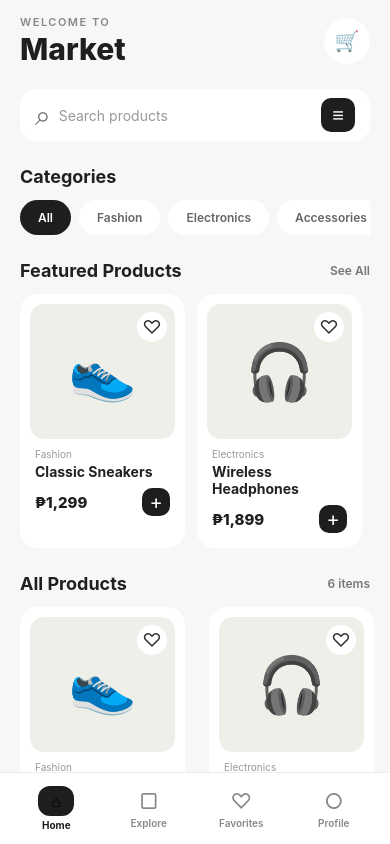
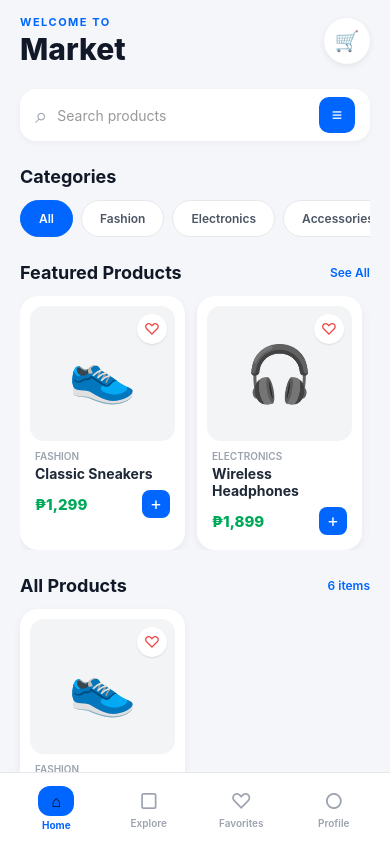
Before and after one commit to Joyboy-creator/MCO, a React Native app in the folder Static-App-UI/: screen / in a window 390 px wide. Built offline with nearby package versions, Linux system fonts and the light colour scheme.

Commit message:
Update Static App UI

```diff
--- a/Static-App-UI/styles.js
+++ b/Static-App-UI/styles.js
@@ -3,12 +3,13 @@ import { StyleSheet } from "react-native";
 const styles = StyleSheet.create({
   container: {
     flex: 1,
-    backgroundColor: "#F7F7F5",
+    backgroundColor: "#F4F6F9", // Crisp light modern supermarket background
   },
 
   scrollContent: {
     paddingHorizontal: 20,
     paddingTop: 15,
+    paddingBottom: 90, // Prevents content from hiding behind bottom nav
   },
 
   header: {
@@ -21,14 +22,15 @@ const styles = StyleSheet.create({
   smallText: {
     fontSize: 11,
     letterSpacing: 1.5,
-    color: "#888",
-    fontWeight: "600",
+    color: "#0066FF", // Supermarket Blue accent
+    fontWeight: "700",
+    textTransform: "uppercase",
   },
 
   title: {
     fontSize: 30,
     fontWeight: "800",
-    color: "#1E1E1E",
+    color: "#111827",
     marginTop: 2,
   },
 
@@ -39,6 +41,11 @@ const styles = StyleSheet.create({
     backgroundColor: "#FFFFFF",
     justifyContent: "center",
     alignItems: "center",
+    shadowColor: "#000",
+    shadowOffset: { width: 0, height: 2 },
+    shadowOpacity: 0.08,
+    shadowRadius: 6,
+    elevation: 2,
   },
 
   cartIcon: {
@@ -53,32 +60,37 @@ const styles = StyleSheet.create({
     alignItems: "center",
     paddingHorizontal: 15,
     marginBottom: 25,
+    shadowColor: "#000",
+    shadowOffset: { width: 0, height: 2 },
+    shadowOpacity: 0.04,
+    shadowRadius: 6,
+    elevation: 2,
   },
 
   searchIcon: {
-    fontSize: 28,
-    color: "#777",
-    marginRight: 8,
+    fontSize: 22,
+    color: "#9CA3AF",
+    marginRight: 10,
   },
 
   searchInput: {
     flex: 1,
     fontSize: 14,
-    color: "#222",
+    color: "#1F2937",
   },
 
   filterButton: {
-    width: 34,
-    height: 34,
+    width: 36,
+    height: 36,
     borderRadius: 10,
-    backgroundColor: "#1E1E1E",
+    backgroundColor: "#0066FF", // Brand blue action button
     justifyContent: "center",
     alignItems: "center",
   },
 
   filterIcon: {
     color: "#FFFFFF",
-    fontSize: 20,
+    fontSize: 18,
   },
 
   sectionHeader: {
@@ -91,12 +103,12 @@ const styles = StyleSheet.create({
   sectionTitle: {
     fontSize: 18,
     fontWeight: "700",
-    color: "#202020",
+    color: "#111827",
   },
 
   seeAll: {
     fontSize: 12,
-    color: "#777",
+    color: "#0066FF",
     fontWeight: "600",
   },
 
@@ -110,15 +122,18 @@ const styles = StyleSheet.create({
     borderRadius: 20,
     backgroundColor: "#FFFFFF",
     marginRight: 8,
+    borderWidth: 1,
+    borderColor: "#E5E7EB",
   },
 
   activeCategory: {
-    backgroundColor: "#1E1E1E",
+    backgroundColor: "#0066FF",
+    borderColor: "#0066FF",
   },
 
   categoryText: {
     fontSize: 12,
-    color: "#666",
+    color: "#4B5563",
     fontWeight: "600",
   },
 
@@ -136,6 +151,11 @@ const styles = StyleSheet.create({
     borderRadius: 18,
     padding: 10,
     marginRight: 12,
+    shadowColor: "#000",
+    shadowOffset: { width: 0, height: 3 },
+    shadowOpacity: 0.06,
+    shadowRadius: 8,
+    elevation: 3,
   },
 
   featuredCard: {
@@ -144,7 +164,7 @@ const styles = StyleSheet.create({
 
   productImage: {
     height: 135,
-    backgroundColor: "#EFEFEA",
+    backgroundColor: "#F3F4F6",
     borderRadius: 14,
     justifyContent: "center",
     alignItems: "center",
@@ -165,11 +185,16 @@ const styles = StyleSheet.create({
     backgroundColor: "#FFFFFF",
     justifyContent: "center",
     alignItems: "center",
+    shadowColor: "#000",
+    shadowOffset: { width: 0, height: 1 },
+    shadowOpacity: 0.1,
+    shadowRadius: 2,
+    elevation: 2,
   },
 
   favoriteIcon: {
-    fontSize: 19,
-    color: "#333",
+    fontSize: 16,
+    color: "#EF4444", // Soft red for wishlist heart
   },
 
   productInfo: {
@@ -179,14 +204,16 @@ const styles = StyleSheet.create({
 
   productCategory: {
     fontSize: 10,
-    color: "#999",
+    color: "#9CA3AF",
     marginBottom: 3,
+    textTransform: "uppercase",
+    fontWeight: "600",
   },
 
   productName: {
     fontSize: 14,
     fontWeight: "700",
-    color: "#222",
+    color: "#1F2937",
     marginBottom: 8,
   },
 
@@ -199,26 +226,27 @@ const styles = StyleSheet.create({
   productPrice: {
     fontSize: 15,
     fontWeight: "800",
-    color: "#1E1E1E",
+    color: "#00A859", // Fresh green for pricing
   },
 
   addButton: {
     width: 28,
     height: 28,
-    borderRadius: 10,
-    backgroundColor: "#1E1E1E",
+    borderRadius: 8,
+    backgroundColor: "#0066FF",
     justifyContent: "center",
     alignItems: "center",
   },
 
   addIcon: {
     color: "#FFFFFF",
-    fontSize: 20,
-    lineHeight: 22,
+    fontSize: 18,
+    lineHeight: 20,
   },
 
   grid: {
     flexDirection: "row",
+    flexWrap: "wrap",
     gap: 12,
   },
 
@@ -230,7 +258,7 @@ const styles = StyleSheet.create({
     height: 72,
     backgroundColor: "#FFFFFF",
     borderTopWidth: 1,
-    borderTopColor: "#EEEEEE",
+    borderTopColor: "#E5E7EB",
     flexDirection: "row",
     justifyContent: "space-around",
     alignItems: "center",
@@ -245,13 +273,13 @@ const styles = StyleSheet.create({
 
   navIcon: {
     fontSize: 21,
-    color: "#888",
+    color: "#9CA3AF",
     marginBottom: 3,
   },
 
   navText: {
     fontSize: 10,
-    color: "#888",
+    color: "#9CA3AF",
     fontWeight: "600",
   },
 
@@ -259,7 +287,7 @@ const styles = StyleSheet.create({
     width: 36,
     height: 30,
     borderRadius: 12,
-    backgroundColor: "#1E1E1E",
+    backgroundColor: "#0066FF",
     justifyContent: "center",
     alignItems: "center",
     marginBottom: 3,
@@ -271,7 +299,7 @@ const styles = StyleSheet.create({
 
   activeNavText: {
     fontSize: 10,
-    color: "#1E1E1E",
+    color: "#0066FF",
     fontWeight: "700",
   },
 });
```
Also changed, not shown: 1 other file (tests, documents, lock files or other folders).
